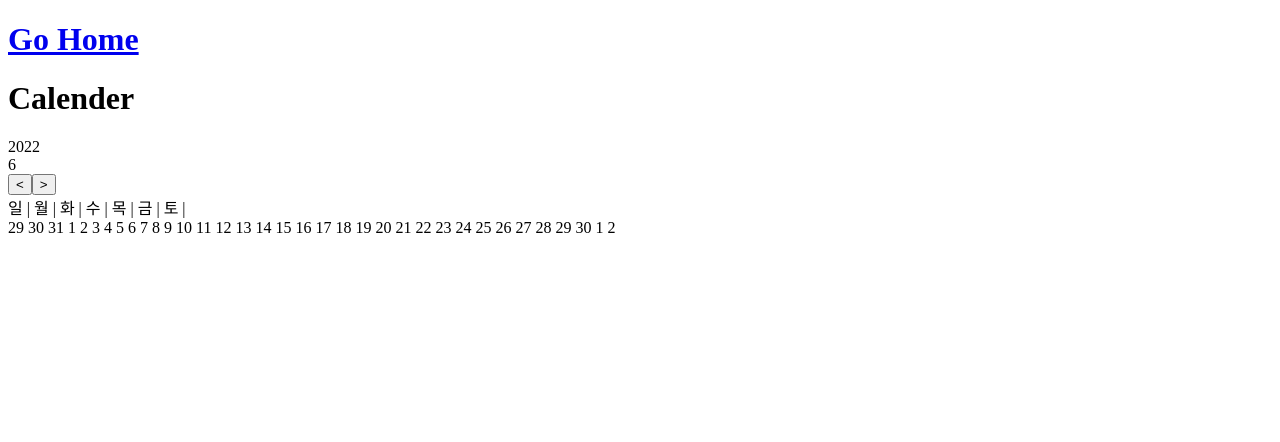
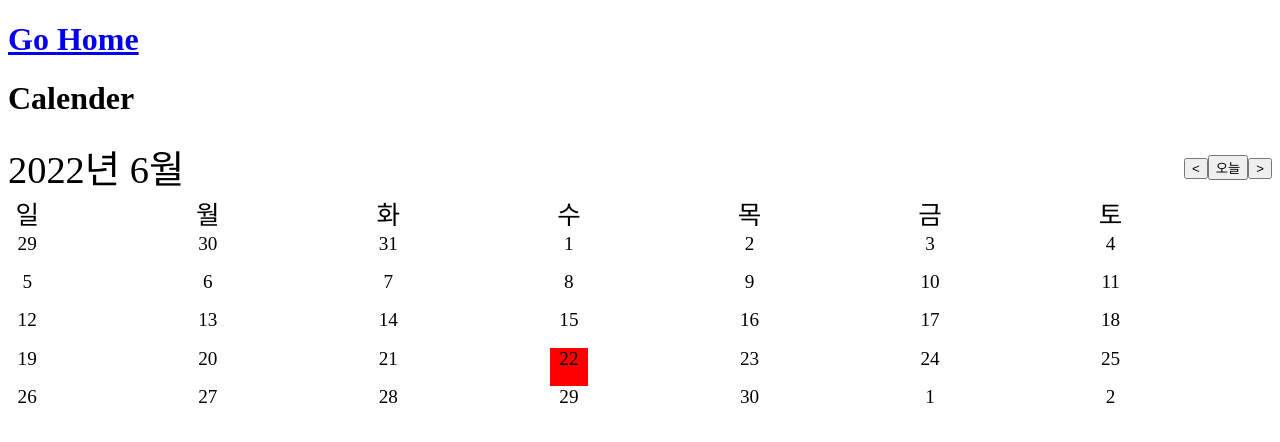
Before and after one commit to D0Dam/macCalenderEx, a React (Create React App) app: page /calender in a window 1280 px wide. Shown: the top 442 px of the page. Built offline with nearby package versions, Linux system fonts and the light colour scheme.

Commit message:
make simple style used styled-components

```diff
--- a/package.json
+++ b/package.json
@@ -13,6 +13,7 @@
     "react-router-dom": "^6.3.0",
     "react-scripts": "5.0.1",
     "redux": "^4.2.0",
+    "styled-components": "^5.3.5",
     "web-vitals": "^2.1.0"
   },
   "scripts": {
--- a/src/routes/Calender.js
+++ b/src/routes/Calender.js
@@ -1,6 +1,65 @@
 import React, { useEffect, useState } from "react";
 import { Link } from "react-router-dom";
-const Calender = () => {
+import styled, { css } from "styled-components";
+
+const MainCalender = styled.div`
+	display: flex;
+	flex-direction: column;
+`;
+
+const CalenderNav = styled.div`
+	display: flex;
+	justify-content: space-between;
+	font-size: 2.4rem;
+`;
+const Days = styled.div`
+	display: grid;
+	grid-template-columns: 1fr 1fr 1fr 1fr 1fr 1fr 1fr;
+	width: 100%;
+	height: 2.4rem;
+`;
+const Day = styled.div`
+	width: 2.4rem;
+	height: 2.4rem;
+	font-size: 1.6rem;
+	text-align: center;
+`;
+const Dates = styled.div`
+	display: grid;
+	justify-content: space-between;
+	grid-template-columns: 1fr 1fr 1fr 1fr 1fr 1fr 1fr;
+	grid-template-rows: 1fr 1fr 1fr 1fr 1fr 1fr;
+`;
+
+const DateItem = styled.div`
+	font-size: 1.2rem;
+	width: 2.4rem;
+	height: 2.4rem;
+	text-align: center;
+	${(props) => {
+		if (
+			props.id ===
+			"D" +
+				new Date().getFullYear() +
+				(new Date().getMonth() + 1) +
+				new Date().getDate()
+		) {
+			console.log(
+				"st",
+				props.key,
+				"D" +
+					new Date().getFullYear() +
+					(new Date().getMonth() + 1) +
+					new Date().getDate()
+			);
+			return css`
+				background: red;
+			`;
+		}
+	}}
+`;
+
+const Calender = ({ background }) => {
 	const today = new Date();
 	const days = ["일", "월", "화", "수", "목", "금", "토"];
 	const [year, setYear] = useState(today.getFullYear());
@@ -65,6 +124,10 @@ const Calender = () => {
 			setMonth(() => month + 1);
 		}
 	};
+	const onClickToday = () => {
+		setYear(today.getFullYear());
+		setMonth(today.getMonth() + 1);
+	};
 	useEffect(() => {
 		console.log("년도", year, month);
 		console.log("마지막 날, 첫, 마지막 요일");
@@ -72,7 +135,7 @@ const Calender = () => {
 		getFirstDay(year, month);
 		getLastDay(year, month);
 		paintCalender(year, month);
-	}, []);
+	}, [year, month]);
 	return (
 		<div>
 			<h1>
@@ -80,24 +143,30 @@ const Calender = () => {
 			</h1>
 			<h1>Calender</h1>
 			<div>
-				<div className="nav">
-					<div>{year}</div>
-					<div>{month}</div>
-					<button onClick={onClickPrev}>{`<`}</button>
-					<button onClick={onClickNext}>{`>`}</button>
-				</div>
-				<div className="mainCalender">
-					<div className="days">
+				<CalenderNav>
+					<div>
+						{year}년 {month}월
+					</div>
+					<div>
+						<button onClick={onClickPrev}>{`<`}</button>
+						<button onClick={onClickToday}>오늘</button>
+						<button onClick={onClickNext}>{`>`}</button>
+					</div>
+				</CalenderNav>
+				<MainCalender className="mainCalender">
+					<Days className="days">
 						{days.map((d, index) => (
-							<span key={index}> {d} |</span>
+							<Day key={index}>{d}</Day>
 						))}
-					</div>
-					<div className="dates">
+					</Days>
+					<Dates className="dates">
 						{paintCalender(year, month).map((d) => (
-							<span key={d.id}>{d.date} </span>
+							<DateItem key={d.id} id={d.id}>
+								{d.date}
+							</DateItem>
 						))}
-					</div>
-				</div>
+					</Dates>
+				</MainCalender>
 			</div>
 		</div>
 	);
```
Also changed, not shown: src/css/Calender.css (added), 1 other file (tests, documents, lock files or other folders).
